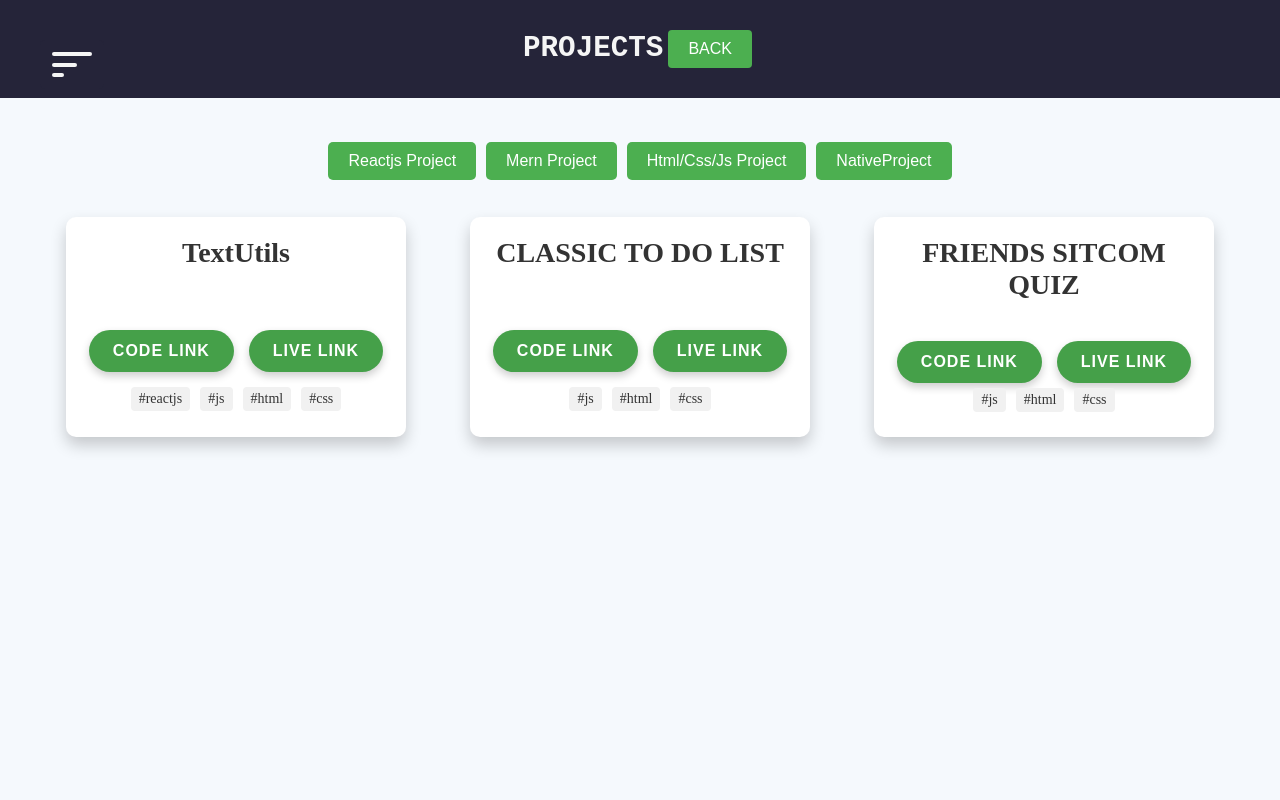
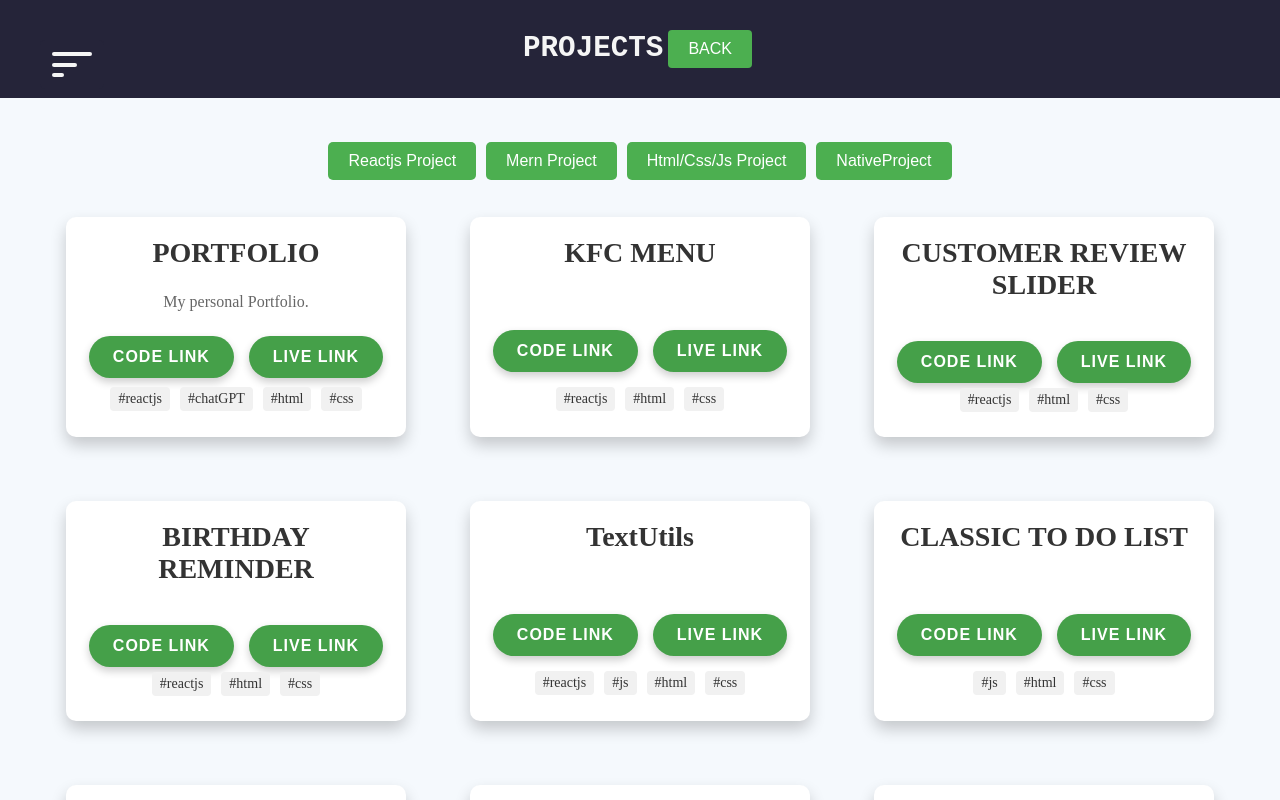
Before and after one commit to reerajput930/portfolio-2.0, a React (Create React App) app in the folder portfolio/: page /js in a window 1280 px wide. Shown: the top 800 px of the page. Built offline with nearby package versions, Linux system fonts and the light colour scheme.

Commit message:
project bug is solved

```diff
--- a/portfolio/src/components/Allprojectsdetail.js
+++ b/portfolio/src/components/Allprojectsdetail.js
@@ -1,12 +1,12 @@
-import React, { useEffect,useState } from "react";
+import React, { useEffect, useState } from "react";
 import Card from "./Card";
 import data from "./projectdata";
 import { Link } from "react-router-dom";
 
-export default function Allprojectsdetail({input}) {
-  console.log("-------")
-  console.log(input)
-  console.log("-------")
+export default function Allprojectsdetail({ input }) {
+  console.log("-------");
+  console.log(input.length);
+  console.log("-------");
 
   useEffect(() => {
     window.scrollTo(0, 0);
@@ -16,27 +16,51 @@ export default function Allprojectsdetail({input}) {
   // eg if mern--block is clicked all the mern application will be there on the screen
   let filteredData = data.filter((item) => {
     let tagarray = item.tag;
-    let findtag = tagarray.find((tag) => tag === input );
-    if (findtag == input) {
-      return item;
+    if (input.length > 1) {
+      let findtag = tagarray.find(
+        (tag) => tag === (input[0] || input[1] || input[2])
+      );
+      if (findtag == (input[0] || input[1] || input[2])) {
+        return item;
+      }
     }
+    else{
+      let findtag = tagarray.find(
+        (tag) => tag === (input[0] )
+      );
+      if (findtag == (input[0])) {
+        return item;
+      }
+
+    }
+
+
   });
-
 
   return (
     <div className="allprojectdetail--block">
       <div className="heading--block">
         <h2>PROJECTS</h2>
-        <Link to="/"><button className="btn">BACK</button></Link>
-
+        <Link to="/">
+          <button className="btn">BACK</button>
+        </Link>
       </div>
-      <div className="all--btn--block"  style={{ display:" flex",
-    justifyContent:"center"}}>
-
-        <Link to="/reactjs"><button className="project--btn">Reactjs Project</button></Link>
-        <Link to="/mern"><button className="project--btn">Mern Project</button></Link>
-        <Link to="/js"><button className="project--btn">Html/Css/Js Project</button></Link>
-        <Link to="/native"><button className="project--btn">NativeProject</button></Link>
+      <div
+        className="all--btn--block"
+        style={{ display: " flex", justifyContent: "center" }}
+      >
+        <Link to="/reactjs">
+          <button className="project--btn">Reactjs Project</button>
+        </Link>
+        <Link to="/mern">
+          <button className="project--btn">Mern Project</button>
+        </Link>
+        <Link to="/js">
+          <button className="project--btn">Html/Css/Js Project</button>
+        </Link>
+        <Link to="/native">
+          <button className="project--btn">NativeProject</button>
+        </Link>
       </div>
 
       <div
--- a/portfolio/src/components/Js.js
+++ b/portfolio/src/components/Js.js
@@ -5,7 +5,7 @@ import Allprojectsdetail from "./Allprojectsdetail";
 
 export default function Js() {
     return (
-        <Allprojectsdetail input="js"/>
+        <Allprojectsdetail input={["html","css","js"]}/>
         // <h1>hellp</h1>
       );
 }
--- a/portfolio/src/components/Mern.js
+++ b/portfolio/src/components/Mern.js
@@ -5,7 +5,7 @@ import Allprojectsdetail from "./Allprojectsdetail";
 
 export default function Mern() {
     return (
-        <Allprojectsdetail input="mern"/>
+        <Allprojectsdetail input={["mern"]}/>
         // <h1>hellp</h1>
       );
 }
--- a/portfolio/src/components/Reactjs.js
+++ b/portfolio/src/components/Reactjs.js
@@ -9,7 +9,7 @@ export default function Reactjs() {
 
 
   return (
-    <Allprojectsdetail input="reactjs"/>
+    <Allprojectsdetail input={["reactjs"]}/>
     // <h1>hellp</h1>
   );
 }
--- a/portfolio/src/components/projectdata.js
+++ b/portfolio/src/components/projectdata.js
@@ -88,6 +88,14 @@ export default [
 
     },
     {
+        title:"SERVICE WEBSITE",
+        desc:" ",
+        tag:["html","css"],
+        btn1:"https://github.com/reerajput930/resposive-service-website",
+        btn2:"https://reerajput930.github.io/resposive-service-website/"
+
+    },
+    {
         title:"FRIENDS SITCOM QUIZ",
         desc:" ",
         tag:["js","html","css",],
@@ -111,12 +119,5 @@ export default [
         btn2:"https://github.com/reerajput930/neumorphic-design-Login-page-"
 
     },
-    {
-        title:"SERVICE WEBSITE",
-        desc:" ",
-        tag:["html","css"],
-        btn1:"https://github.com/reerajput930/resposive-service-website",
-        btn2:"https://reerajput930.github.io/resposive-service-website/"
 
-    },
 ]
```
